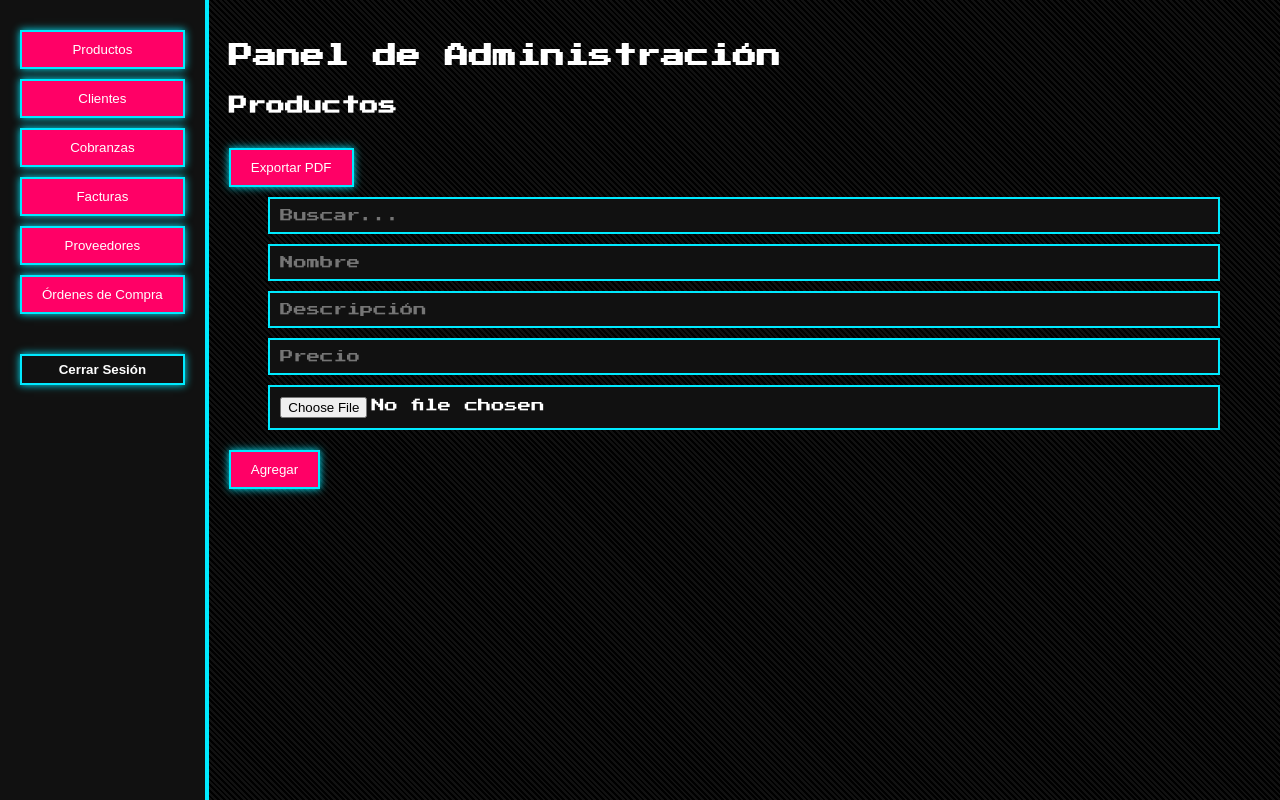
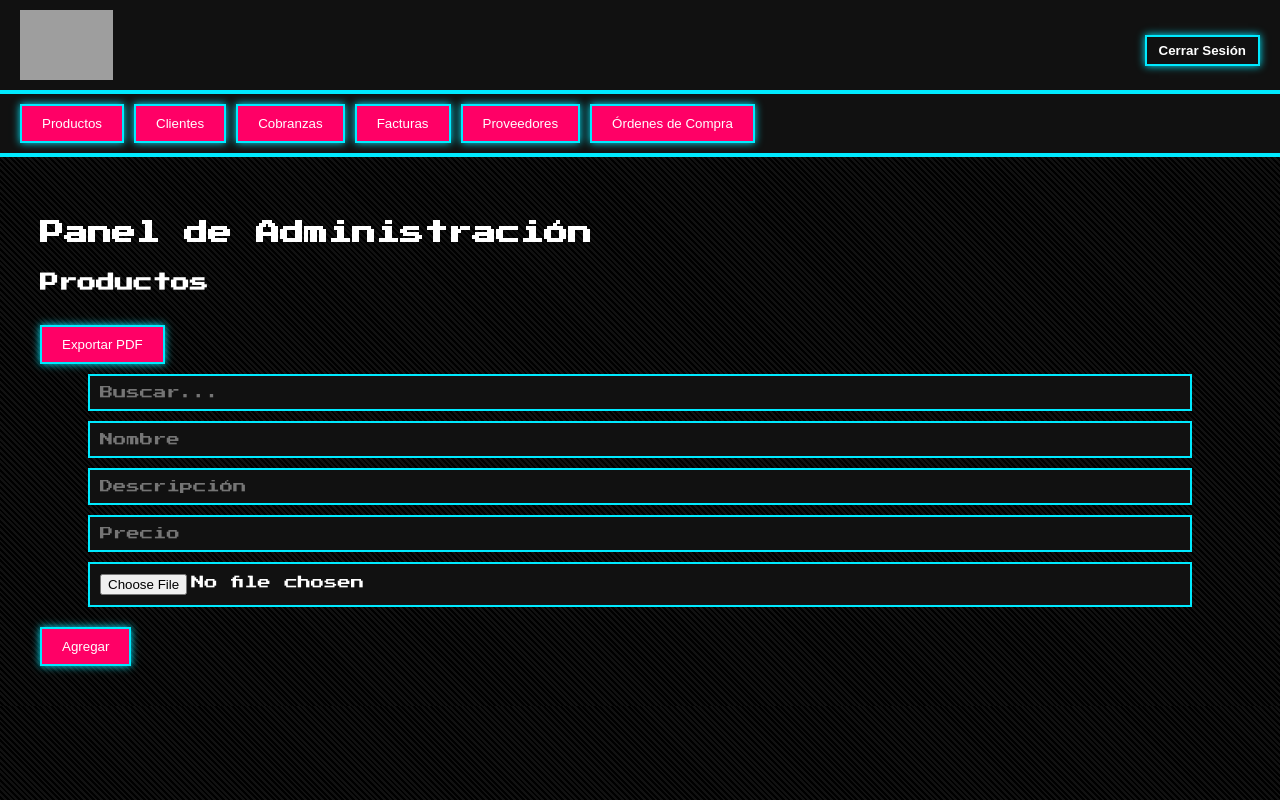
Before and after one commit to KevinLivora/KevinLivora-CafeElMejor, a plain HTML site: page CafeElMejor/frontend/admin/dashboard.html in a window 1280 px wide. Drawn offline with Linux system fonts and the light colour scheme; no server answers; sample sign-in values are in the browser's storage; grey boxes are pictures that could not be loaded.

Commit message:
Add logo and horizontal navigation to admin panel

```diff
--- a/CafeElMejor/frontend/admin/dashboard.html
+++ b/CafeElMejor/frontend/admin/dashboard.html
@@ -6,16 +6,19 @@
   <link rel="stylesheet" href="../styles.css">
 </head>
 <body onload="initAdmin()">
+  <header>
+    <img src="../assets/Logo.jpg" class="logo-header" alt="Logo">
+    <button onclick="logout()" class="logout-btn">Cerrar Sesión</button>
+  </header>
+  <nav class="admin-nav">
+    <button onclick="showModule('products')">Productos</button>
+    <button onclick="showModule('users')">Clientes</button>
+    <button onclick="showModule('cobranzas')">Cobranzas</button>
+    <button onclick="showModule('invoices')">Facturas</button>
+    <button onclick="showModule('suppliers')">Proveedores</button>
+    <button onclick="showModule('purchases')">Órdenes de Compra</button>
+  </nav>
   <div class="dashboard-container">
-      <div class="sidebar">
-        <button onclick="showModule('products')">Productos</button>
-        <button onclick="showModule('users')">Clientes</button>
-        <button onclick="showModule('cobranzas')">Cobranzas</button>
-        <button onclick="showModule('invoices')">Facturas</button>
-        <button onclick="showModule('suppliers')">Proveedores</button>
-        <button onclick="showModule('purchases')">Órdenes de Compra</button>
-        <button onclick="logout()" class="logout-btn side">Cerrar Sesión</button>
-      </div>
     <div class="main-content">
       <h2>Panel de Administración</h2>
 
--- a/CafeElMejor/frontend/styles.css
+++ b/CafeElMejor/frontend/styles.css
@@ -229,8 +229,7 @@ main {
 
 /* Admin Dashboard */
 .dashboard-container {
-  display: flex;
-  min-height: 100vh;
+  padding: 20px;
 }
 .sidebar {
   background: var(--bg-light);
@@ -252,6 +251,16 @@ main {
 .main-content {
   flex: 1;
   padding: 20px;
+}
+.admin-nav {
+  display: flex;
+  gap: 10px;
+  background: var(--bg-light);
+  padding: 10px 20px;
+  border-bottom: 4px solid var(--accent-cyan);
+}
+.admin-nav button {
+  margin: 0;
 }
 .module input {
   width: 90%;
```
